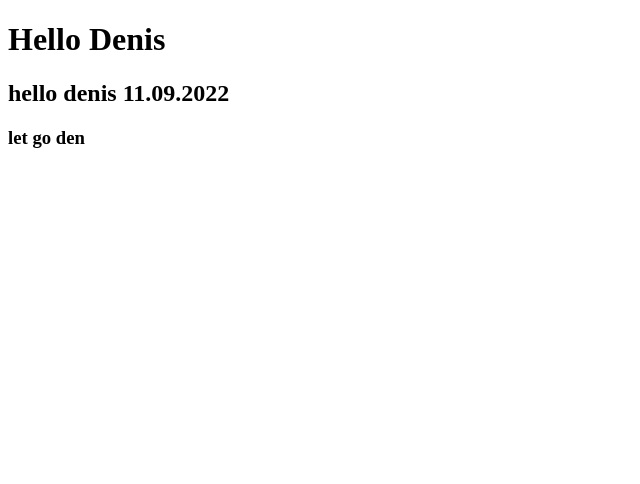
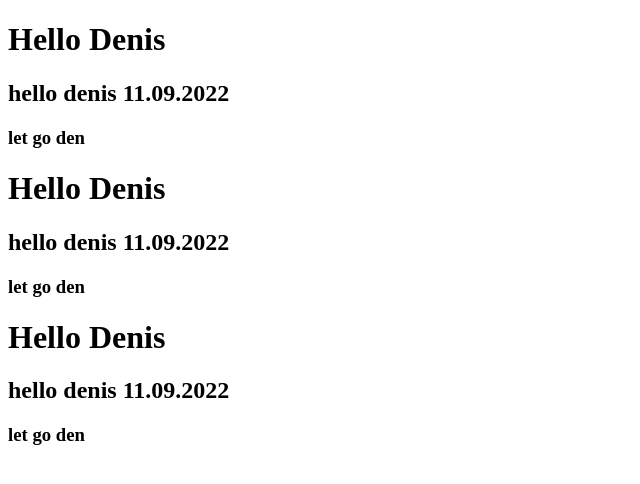
Before and after one commit to deny1z/my-test, a plain HTML site: page index.html in a window 1280 px wide. Shown: the whole page, without its empty margins (0-640 px from the left). Drawn offline with Linux system fonts and the light colour scheme.

Commit message:
feat:add 2

```diff
--- a/index.html
+++ b/index.html
@@ -10,5 +10,13 @@
 <h1>Hello Denis</h1>
 <h2>hello denis 11.09.2022</h2>
 <h3>let go den</h3>
+<h1>Hello Denis</h1>
+<h2>hello denis 11.09.2022</h2>
+<h3>let go den</h3>
+<h1>Hello Denis</h1>
+<h2>hello denis 11.09.2022</h2>
+<h3>let go den</h3>
+</body>
+</body>
 </body>
 </html>
```
